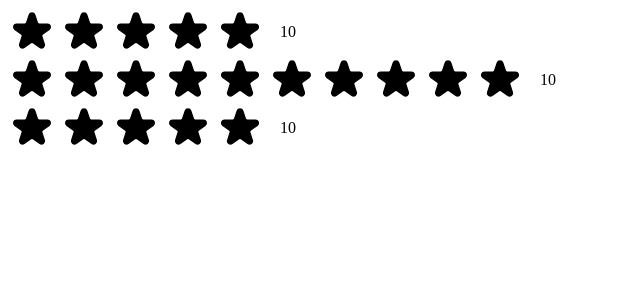
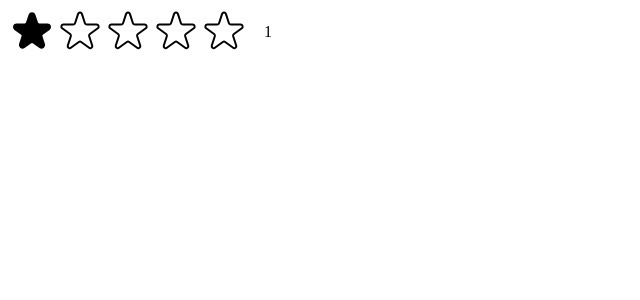
Before and after one commit to AkhiSharmin/Usepopcorn-App, a React (Create React App) app: page / in a window 1280 px wide. Shown: the top 300 px of the page, without its empty margins (0-640 px from the left). Built offline with nearby package versions, Linux system fonts and the light colour scheme.

Commit message:
added dynamic rating

```diff
--- a/src/StartRating.js
+++ b/src/StartRating.js
@@ -1,3 +1,4 @@
+import { useState } from "react";
 
 
 const containerStyle = {
@@ -7,8 +8,7 @@
 };
 
 const starContainerStyle = {
-    display: 'flex',
-    gap: '4px',
+    display: 'flex'
 };
 
 const textStyle = {
@@ -17,13 +17,22 @@
 }
 
 export default function StarRating({ maxRating = 5 }) {
+
+    const [rating, setRating] = useState(1);
+
+    function handelRating(rating) {
+        setRating(rating)
+    }
+
     return <div style={containerStyle}>
         <div style={starContainerStyle}>
             {Array.from({ length: maxRating }, (_, i) => (
-                <Star key={i} />
+                <Star key={i} onRate={() => handelRating(i + 1)}
+                    full={rating >= i + 1}
+                />
             ))}
         </div>
-        <p style={textStyle}>10</p>
+        <p style={textStyle}>{rating || ""}</p>
     </div>
 }
 
@@ -36,10 +45,10 @@
 }
 
 
-function Star() {
+function Star({ onRate, full }) {
     return (
-        <span role='button' style={starStyle}>
-            <svg
+        <span role='button' style={starStyle} onClick={onRate}>
+            {full ? <svg
                 xmlns="http://www.w3.org/2000/svg"
                 viewBox="0 0 20 20"
                 fill="#000"
@@ -48,16 +57,7 @@
                 <path
                     d="M9.049 2.927c.3-.921 1.603-.921 1.902 0l1.07 3.292a1 1 0 00.95.69h3.462c.969 0 1.371 1.24.588 1.81l-2.8 2.034a1 1 0 00-.364 1.118l1.07 3.292c.3.921-.755 1.688-1.54 1.118l-2.8-2.034a1 1 0 00-1.175 0l-2.8 2.034c-.784.57-1.838-.197-1.539-1.118l1.07-3.292a1 1 0 00-.364-1.118L2.98 8.72c-.783-.57-.38-1.81.588-1.81h3.461a1 1 0 00.951-.69l1.07-3.292z"
                 />
-            </svg>
-        </span>
-    )
-}
-
-{/*
-
-EMPTY STAR
-
-<svg
+            </svg> : <svg
                 xmlns="http://www.w3.org/2000/svg"
                 fill="none"
                 viewBox="0 0 24 24"
@@ -69,4 +69,7 @@
                     strokeWidth="{2}"
                     d="M11.049 2.927c.3-.921 1.603-.921 1.902 0l1.519 4.674a1 1 0 00.95.69h4.915c.969 0 1.371 1.24.588 1.81l-3.976 2.888a1 1 0 00-.363 1.118l1.518 4.674c.3.922-.755 1.688-1.538 1.118l-3.976-2.888a1 1 0 00-1.176 0l-3.976 2.888c-.783.57-1.838-.197-1.538-1.118l1.518-4.674a1 1 0 00-.363-1.118l-3.976-2.888c-.784-.57-.38-1.81.588-1.81h4.914a1 1 0 00.951-.69l1.519-4.674z"
                 />
-</svg> */}
+            </svg>}
+        </span>
+    )
+}
--- a/src/index.js
+++ b/src/index.js
@@ -11,7 +11,5 @@
   <React.StrictMode>
     {/* <App /> */}
     <StarRating maxRating={5} />
-    <StarRating maxRating={10} />
-    <StarRating />
   </React.StrictMode>
 );
```
Lines whose indentation alone changed are shown as unchanged.
